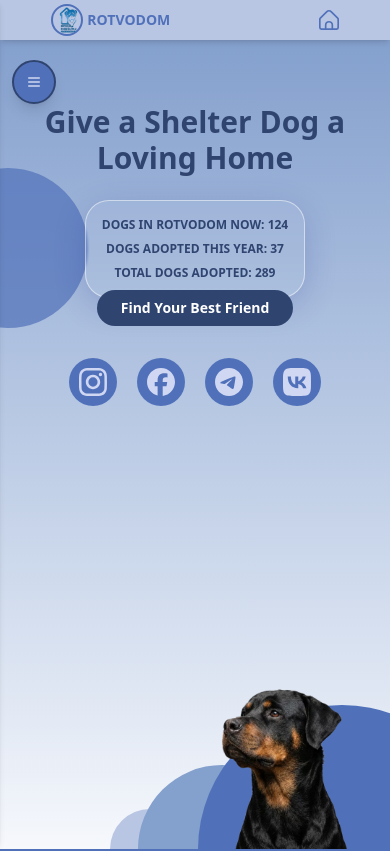
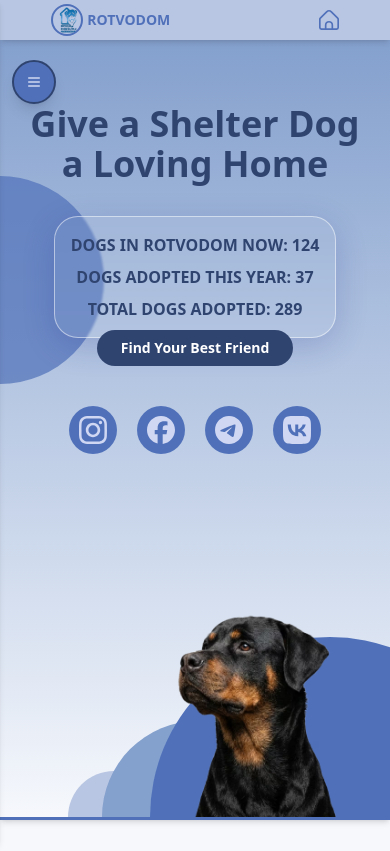
Before and after one commit to bavayra/dog-shelter, a React (Vite) app: page / in a window 390 px wide. Shown: the top 851 px of the page. Built offline with nearby package versions, Linux system fonts and the light colour scheme.

Commit message:
feat(hero): used calc() min-h to adapt layout for xs screens (increased -.rem), tightened hero spacing, corrected margins and paddings, positioned decor circles and dog image correctly

```diff
--- a/src/App.tsx
+++ b/src/App.tsx
@@ -24,22 +24,23 @@ function App() {
         <main className="flex-1">
           <section
             id="hero"
-            className="from-primary-300 to-primary-50 border-primary-500 relative flex min-h-[calc(100vh-2rem)] flex-col overflow-hidden border-b-3 bg-linear-to-b px-4 pt-6 pb-6 shadow-md md:min-h-[calc(100vh-64px)] md:pt-10 md:pb-10 lg:min-h-[calc(100vh-72px)]"
+            className="from-primary-300 to-primary-50 border-primary-500 xs:min-h-[calc(100vh-4rem)] relative flex min-h-[calc(100vh-2rem)] flex-col overflow-hidden border-b-3 bg-linear-to-b px-4 pt-6 pb-6 shadow-md md:min-h-[calc(100vh-64px)] md:pt-10 md:pb-10 lg:min-h-[calc(100vh-72px)]"
           >
-            <h2 className="text-primary-700 relative z-10 mx-auto mt-10 w-full text-center text-3xl font-bold sm:text-4xl md:mt-8 md:text-5xl lg:text-6xl">
+            <h2 className="text-primary-700 xs:text-4xl relative z-10 mx-auto mt-10 w-full text-center text-3xl font-semibold md:mt-8 md:text-5xl lg:text-6xl">
               Give a Shelter Dog a Loving Home
             </h2>
             <DecorativeCircle
               size={40}
+              xsSize={52}
               mdSize={56}
               lgSize={64}
               color="primary-500"
-              top="32"
-              left="-18"
+              top="34"
+              left="0"
               opacity={70}
-              className="md:top-6 lg:top-8"
+              className="-translate-x-1/2 md:top-6 lg:top-8"
             />
-            <div className="glass-card text-primary-700 relative z-10 mx-auto mt-6 max-w-xl rounded-3xl p-4 text-center text-xs font-semibold sm:text-base md:mt-6 md:text-lg">
+            <div className="glass-card text-primary-700 xs:text-base xs:mt-8 relative z-10 mx-auto mt-6 max-w-xl rounded-3xl p-4 text-center text-xs font-semibold md:mt-6 md:text-lg">
               <p className="mb-2">
                 DOGS IN ROTVODOM NOW: {shelterStats.totalDogsNow}{' '}
               </p>
@@ -82,13 +83,14 @@ function App() {
             </div>
             <SocialLinks
               size="sm"
-              className="mt-8 gap-5"
+              className="xs:mt-10 mt-8 gap-5"
               iconColor="text-neutral-50"
               bgColor="bg-primary-500"
             />
             <div>
               <DecorativeCircle
                 size={72}
+                xsSize={90}
                 smSize={64}
                 mdSize={80}
                 lgSize={96}
@@ -101,6 +103,7 @@ function App() {
               />
               <DecorativeCircle
                 size={42}
+                xsSize={48}
                 smSize={44}
                 mdSize={56}
                 lgSize={64}
@@ -113,6 +116,7 @@ function App() {
               />
               <DecorativeCircle
                 size={20}
+                xsSize={23}
                 smSize={28}
                 mdSize={36}
                 lgSize={44}
@@ -126,7 +130,7 @@ function App() {
             </div>
             <img
               src={RottweilerImage}
-              className="absolute right-0 bottom-0 z-3 h-54 w-54 object-contain sm:h-52 sm:w-52 md:h-64 md:w-64 lg:h-80 lg:w-80"
+              className="xs:h-68 xs:w-68 absolute right-0 bottom-0 z-3 h-54 w-54 object-contain sm:h-52 sm:w-52 md:h-64 md:w-64 lg:h-80 lg:w-80"
               alt="Rottweiler Dog Illustration"
               aria-hidden="true"
             />
```
